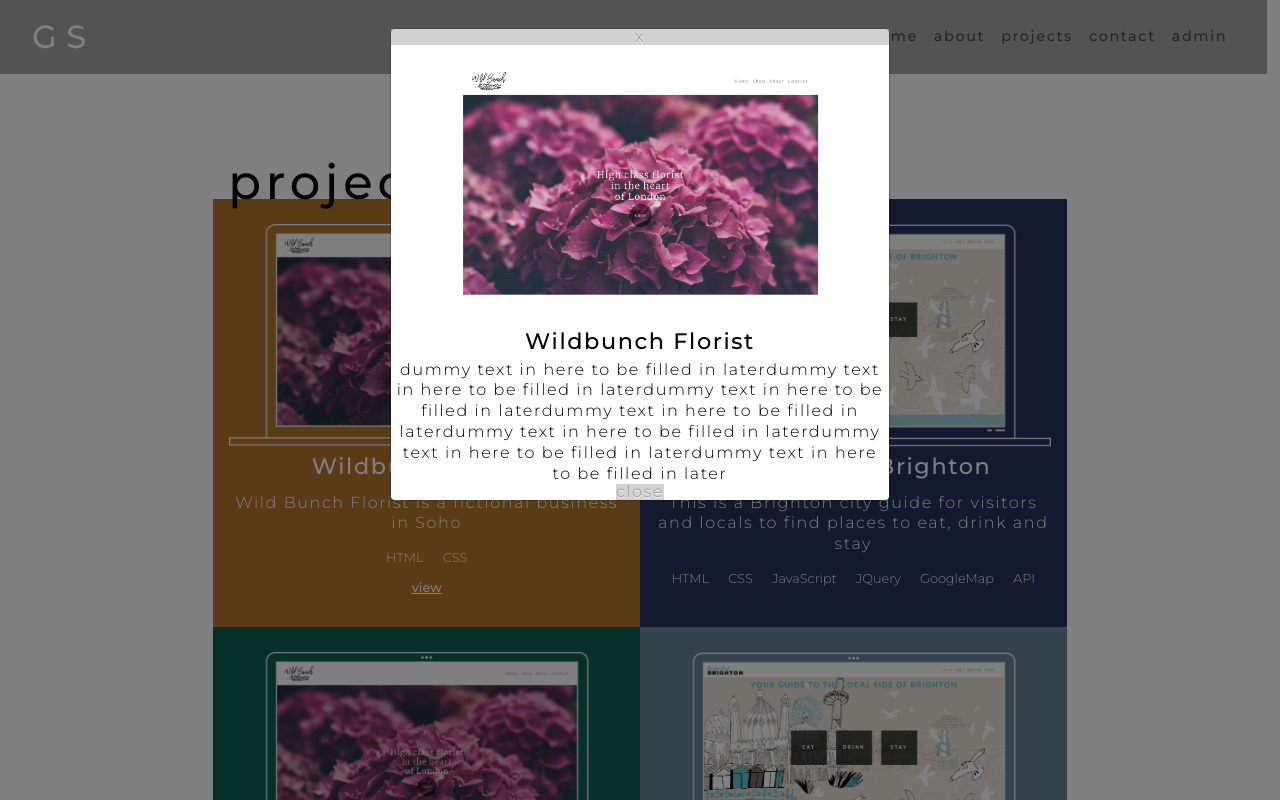
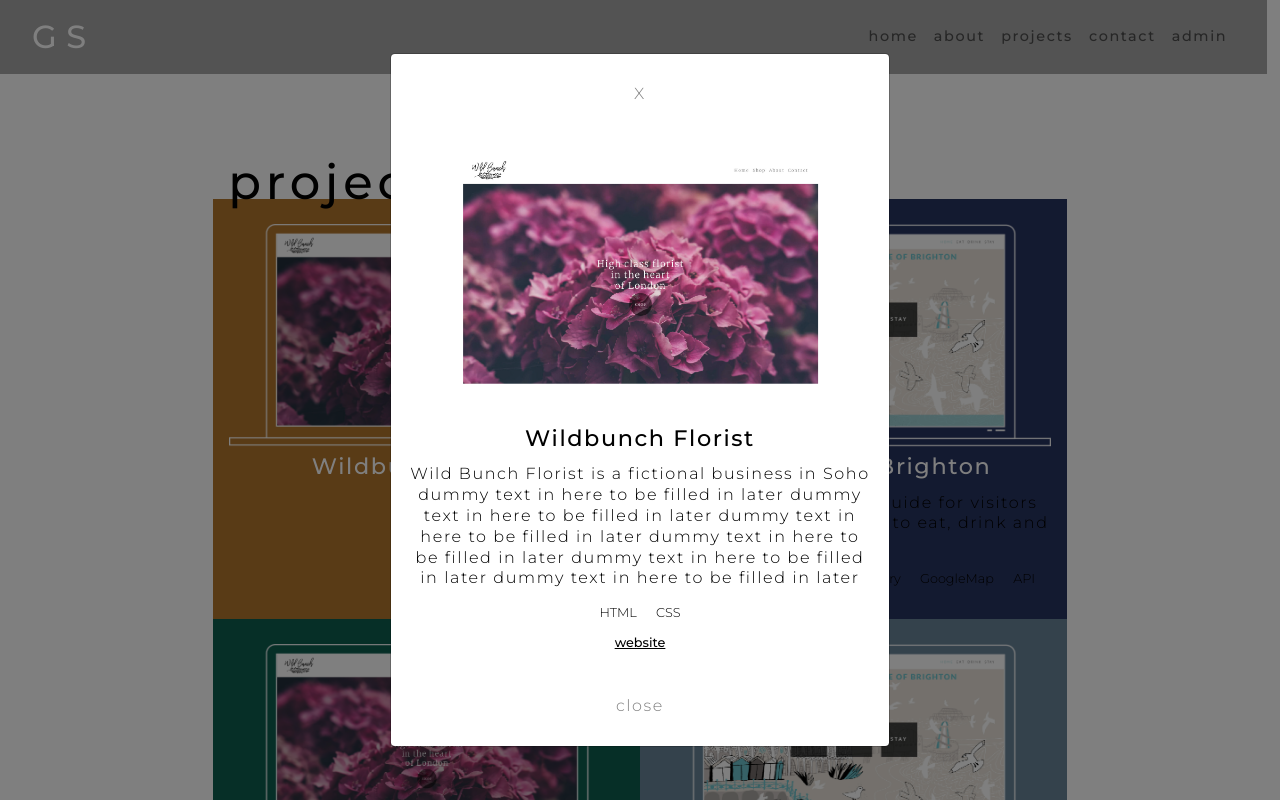
Before and after one commit to GarySimons/Gary_Simons, a Flask app: page /projects in a window 1280 px wide, after a click that opens the changed part. Run offline with Flask 2, Linux system fonts and the light colour scheme; some libraries are stand-ins or nearby versions.

Commit message:
Styling modal and adding link to Wildbunch website

```diff
--- a/static/css/style.css
+++ b/static/css/style.css
@@ -226,7 +226,7 @@ body {
 }
 
 .projecttext {
-    color: #fff;
+    color: #000;
     font-size: 1rem;
     line-height: 1.3rem;
     letter-spacing: 0.1rem;
@@ -235,7 +235,7 @@ body {
 }
 
 .projectprogram {
-    color: #fff;
+    color: #000;
     font-size: 0.8rem;
     line-height: 1rem;
     font-weight: 300;
@@ -271,6 +271,7 @@ body {
     letter-spacing: 0.1rem;
     font-weight: 500;
     text-align: center;
+    padding: 0.5rem;
 }
 
 .modalbody {
@@ -280,15 +281,31 @@ body {
     letter-spacing: 0.1rem;
     font-weight: 300;
     text-align: center;
+    padding: 0.5rem;
 }
 
 .close {
-    background-color: #a6a6a6;
-    color: #fff;
-    font-size: 1rem;
-    letter-spacing: 0.1rem;
-    font-weight: 300;
+    color: #000 !important;
+    font-size: 1rem !important;
+    letter-spacing: 0.1rem !important;
+    font-weight: 300 !important;
+    text-align: center !important;
+    padding: 2rem !important;
+    text-decoration: none !important;
+}
+
+.weblink {
+    color: #000;
+    font-size: 0.8rem;
+    line-height: 0.8rem;
+    font-weight: 500;
     text-align: center;
+    text-decoration: underline;
+}
+
+.weblink:hover{
+    color: #4d4d4d !important;
+    transition: .1s ease-in-out;
 }
 
 /* Contact page */
--- a/templates/projects.html
+++ b/templates/projects.html
@@ -11,8 +11,7 @@
         <div class="col-sm-8 col-md-4 projectpanel1">
         <img src="static/images/wildbunch.png" alt="Wild Bunch Project" class="img-fluid laptop" data-toggle="modal" data-target="#modal1">
         <p class="projectname">Wildbunch Florist</p>
-        <p class="projecttext">Wild Bunch Florist is a fictional business in Soho</p>
-        <p class="projectprogram">HTML CSS</p>
+
         <a class="view" aria-label="View website" data-toggle="modal" data-target="#modal1">
             <p class="view">view</p>
         <span class="sr-only">view</span>
@@ -51,26 +50,34 @@
 
 
 <!-- Modal -->
-<div class="modal fade" id="x" tabindex="-1" role="dialog" aria-labelledby="exampleModalCenterTitle" aria-hidden="true">
+<div class="modal fade" id="modal1" tabindex="-1" role="dialog" aria-labelledby="Project" aria-hidden="true">
   <div class="modal-dialog modal-dialog-centered" role="document">
-    <div class="modal-content">
+    <div class="modal-content col-md-12 ml-auto justify-content-center">
 
       <a class="close" data-dismiss="modal" aria-label="Close">
-          <span aria-hidden="true">x</span>
+          <span aria-hidden="true">X</span>
         </a>
 
-      <div class="modal-header">
-        <h5 class="modaltitle" id="exampleModalCenterTitle">Wildbunch Florist</h5>
+        <div>
+            <img src="static/images/wildbunch.png" alt="Wild Bunch Project" class="img-fluid laptop" data-toggle="modal" data-target="">
+        </div>
+
+      <div>
+        <h5 class="modaltitle">Wildbunch Florist</h5>
+        <p class="projecttext">Wild Bunch Florist is a fictional business in Soho dummy
+        text in here to be filled in later dummy text in here to be filled in later
+        dummy text in here to be filled in later dummy text in here to be filled in
+        later dummy text in here to be filled in later dummy text in here to be filled in later </p>
+        <p class="projectprogram">HTML CSS</p>
       </div>
 
-      <div class="modalbody">
-        dummy text in here to be filled in laterdummy text in here to be filled
-        in laterdummy text in here to be filled in laterdummy text in here to be
-        filled in laterdummy text in here to be filled in laterdummy text in here
-        to be filled in laterdummy text in here to be filled in later
+      <div>
+        <a class="weblink" href="https://garysimons.github.io/WildBunch-Florist/#" target="_blank" aria-label="Weblink">
+            <p>website</p>
+        </a>
       </div>
 
-      <div class="row justify-content-center button">
+      <div class="row justify-content-center">
           <a class="close" data-dismiss="modal">close</a>
         </div>
     </div>
@@ -78,33 +85,4 @@
 </div>
 
 
-<!-- from wild -->
-<div class="modal" tabindex="-1" role="dialog" id="modal1">
-    <div class="modal-dialog" role="document">
-      <div class="modal-content">
-
-        <a class="close" data-dismiss="modal" aria-label="Close">
-          <span aria-hidden="true">x</span>
-        </a>
-
-        <div class="col-sm-12 model">
-
-          <img src="static/images/wildbunch.png" alt="Wild Bunch Project" class="img-fluid laptop" data-toggle="modal" data-target="#modal1">
-        </div>
-        <h5 class="modaltitle" id="exampleModalCenterTitle">Wildbunch Florist</h5>
-
-        <div class="modalbody">
-        dummy text in here to be filled in laterdummy text in here to be filled
-        in laterdummy text in here to be filled in laterdummy text in here to be
-        filled in laterdummy text in here to be filled in laterdummy text in here
-        to be filled in laterdummy text in here to be filled in later
-      </div>
-
-        <div class="row justify-content-center">
-          <a class="close" data-dismiss="modal">close</a>
-        </div>
-      </div>
-    </div>
-  </div>
-
 {% endblock content %}
```
